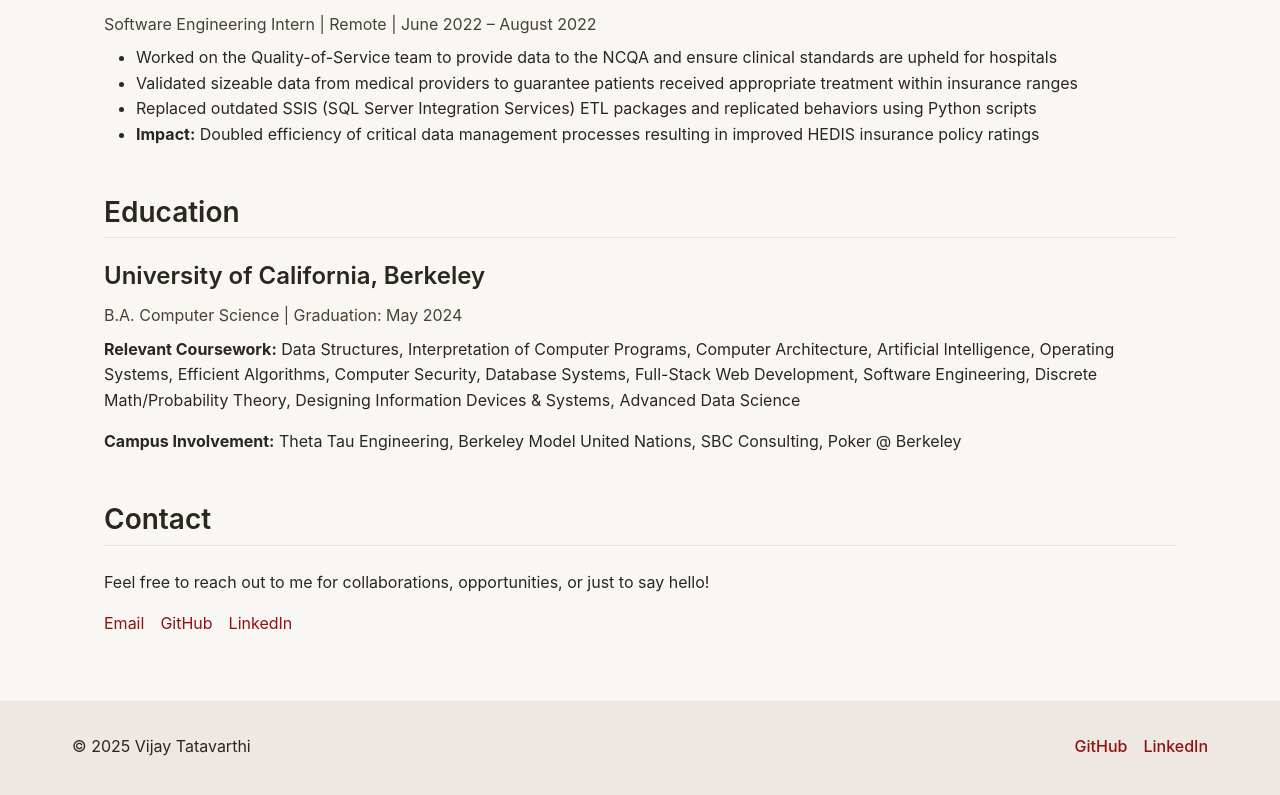
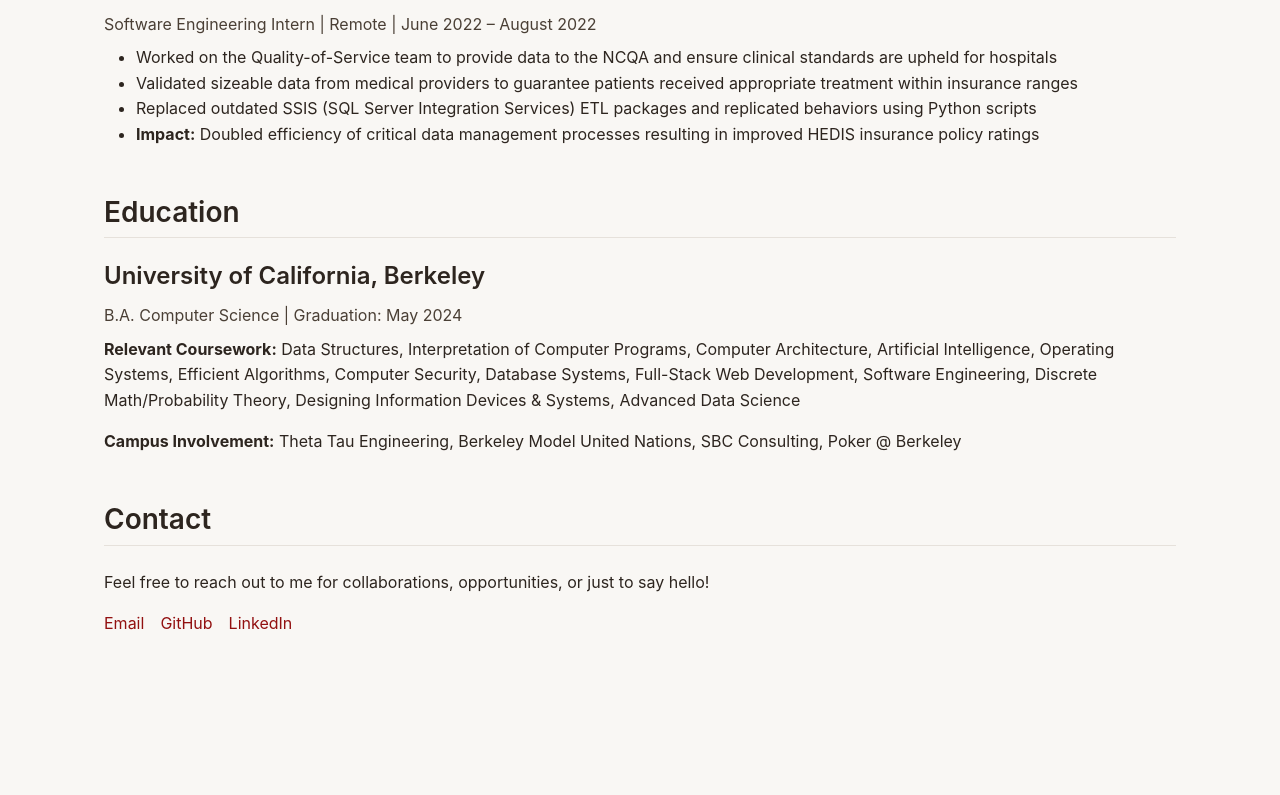
Before and after one commit to tatavarthiv/vijay-blog, a React (Vite) app: page / in a window 1280 px wide. Shown: the part 1054-1849 px from the top of the page. After the commit the page ends 1755 px from the top, so only its background shows below. Built offline with nearby package versions, Linux system fonts and the light colour scheme.

Commit message:
remove footer

```diff
--- a/src/components/common/Footer.tsx
+++ /dev/null
@@ -1,38 +0,0 @@
-export default function Footer() {
-  const currentYear = new Date().getFullYear();
-
-  return (
-    <footer className="site-footer">
-      <div className="container">
-        <div className="footer-content">
-          <div className="footer-info">
-            <p>© {currentYear} Vijay Tatavarthi</p>
-          </div>
-
-          <div className="footer-links">
-            <ul>
-              <li>
-                <a
-                  href="https://github.com/tatavarthiv"
-                  target="_blank"
-                  rel="noopener noreferrer"
-                >
-                  GitHub
-                </a>
-              </li>
-              <li>
-                <a
-                  href="https://linkedin.com/in/vijay-tatavarthi"
-                  target="_blank"
-                  rel="noopener noreferrer"
-                >
-                  LinkedIn
-                </a>
-              </li>
-            </ul>
-          </div>
-        </div>
-      </div>
-    </footer>
-  );
-}
--- a/src/index.css
+++ b/src/index.css
@@ -17,7 +17,6 @@
   --border-color: #e6e1db;
   --card-bg: #f5f2ee;
   --header-bg: #f5f2ee;
-  --footer-bg: #ede8e1;
 
   font-synthesis: none;
   text-rendering: optimizeLegibility;
@@ -35,7 +34,6 @@
   --border-color: #3f3f3f;
   --card-bg: #1e1e1e;
   --header-bg: #252627;
-  --footer-bg: #252627;
 }
 
 /* =================================================================
@@ -566,32 +564,6 @@ ol {
 }
 
 /* =================================================================
-   FOOTER
-   ================================================================= */
-
-.site-footer {
-  background-color: var(--footer-bg);
-  border-top: 1px solid var(--border-color);
-  padding: 2rem 0;
-  margin-top: auto;
-}
-
-.footer-content {
-  display: flex;
-  justify-content: space-between;
-  align-items: center;
-  flex-wrap: wrap;
-  gap: 1rem;
-}
-
-.footer-links ul {
-  display: flex;
-  list-style: none;
-  gap: 1rem;
-  font-weight: 500;
-}
-
-/* =================================================================
    RESPONSIVE DESIGN
    ================================================================= */
 
@@ -635,11 +607,6 @@ ol {
     display: block;
   }
 
-  .footer-content {
-    flex-direction: column;
-    text-align: center;
-  }
-
   .contact-links {
     justify-content: center;
   }
--- a/src/layouts/MainLayout.tsx
+++ b/src/layouts/MainLayout.tsx
@@ -1,6 +1,5 @@
 import { Outlet } from "react-router-dom";
 import Header from "../components/common/Header";
-import Footer from "../components/common/Footer";
 
 export default function MainLayout() {
   return (
@@ -11,7 +10,6 @@ export default function MainLayout() {
           <Outlet />
         </div>
       </main>
-      <Footer />
     </div>
   );
 }
```
